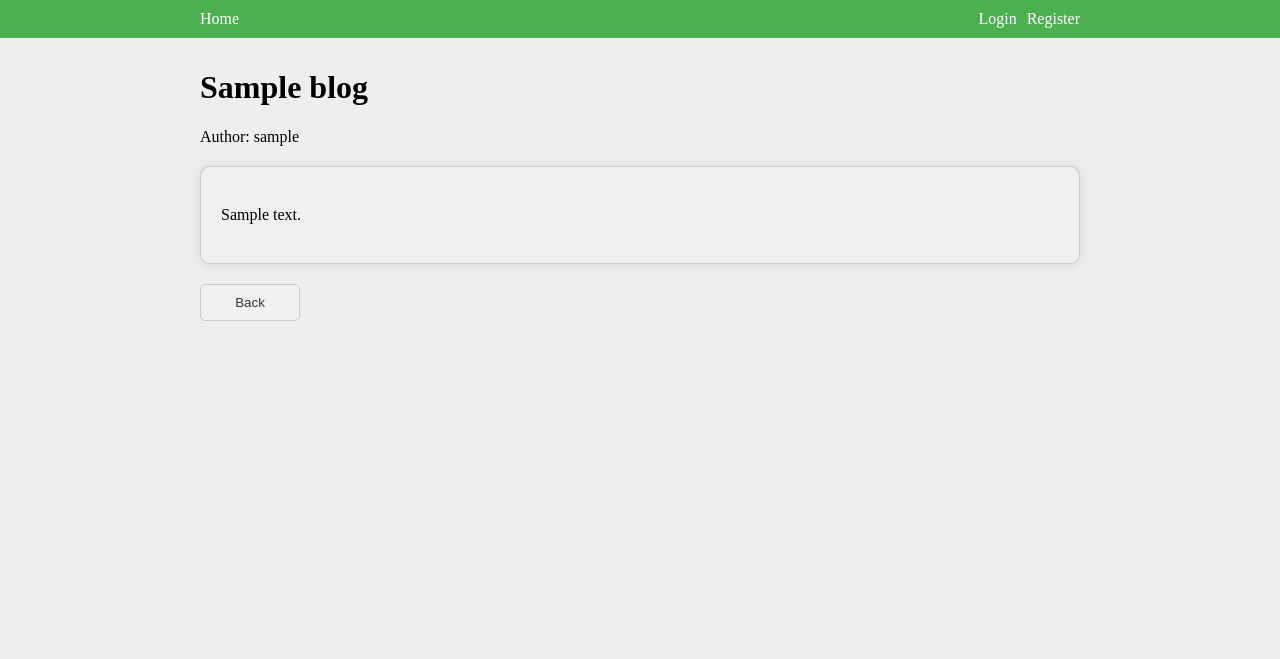
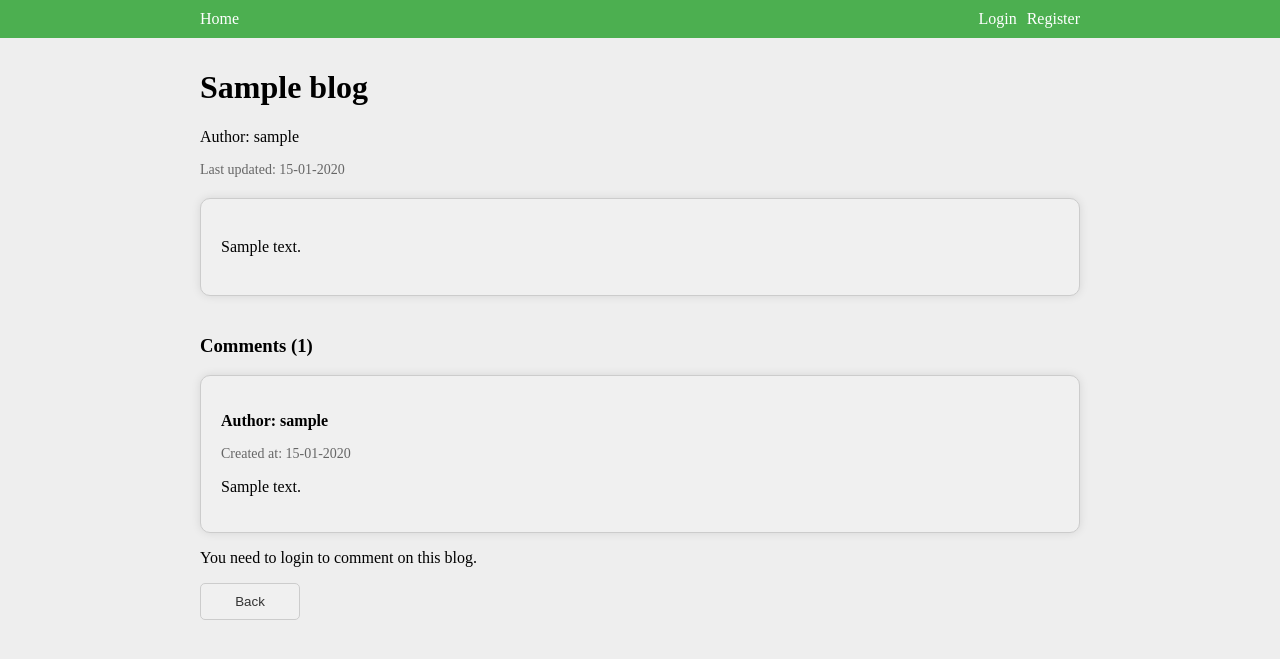
Before and after one commit to RutterFritzz/verdieping-software, a Django app: template blogapp/templates/blogapp/detail.html in a window 1280 px wide. Shown: the top 659 px of the page. Run offline with Django 5.2, Linux system fonts and the light colour scheme; the template is opened without the code that fills it: most values are stand-ins (such as "Sample title", 1, 10 or a date in 2020); data that the repository does not hold is empty.

Commit message:
added comments to blogs

```diff
--- a/blogapp/static/blogapp/style.css
+++ b/blogapp/static/blogapp/style.css
@@ -167,3 +167,25 @@ a {
 	font-size: 16px;
 	line-height: 1.5;
 }
+
+.comment {
+	margin: 10px 0;
+	padding: 20px;
+	border: 1px solid #ccc;
+	border-radius: 10px;
+	background-color: #f0f0f0;
+	box-shadow: 0 0 10px 0 rgba(0, 0, 0, 0.1);
+}
+
+.comment p:nth-child(1) {
+	font-weight: bold;
+}
+
+.timestamp {
+	font-size: 14px;
+	color: #666;
+}
+
+.default {
+	all: unset;
+}
--- a/blogapp/templates/blogapp/components/blog-card.html
+++ b/blogapp/templates/blogapp/components/blog-card.html
@@ -1,4 +1,5 @@
 <a class="blog-card" href="{% url 'blogapp:detail' blog.id %}">
     <h2>{{ blog.title }}</h2>
     <p>Author: {{ blog.author.username }}</p>
+    <p class="timestamp">Created at: {{ blog.created_at|date:"d-m-Y" }}</p>
 </a>
--- /dev/null
+++ b/blogapp/templates/blogapp/components/comment.html
@@ -0,0 +1,11 @@
+<div class="comment">
+    <p>Author: {{ comment.author.username }}</p>
+    <p class="timestamp">Created at: {{ comment.created_at|date:"d-m-Y" }}</p>
+    <p>{{ comment.content }}</p>
+    {% if user.is_authenticated and comment.author == user %}
+        <form method="post" class="default" action="{% url 'blogapp:delete_comment' comment.id %}">
+            {% csrf_token %}
+            <button type="submit" class="button-destructive">Delete</button>
+        </form>
+    {% endif %}
+</div>
--- a/blogapp/templates/blogapp/detail.html
+++ b/blogapp/templates/blogapp/detail.html
@@ -1,5 +1,6 @@
 {% extends "blogapp/base.html" %} {% block header %}{{ blog.title }}{% endblock %} {% block content %}
 <p>Author: {{ blog.author.username }}</p>
+<p class="timestamp">Last updated: {{ blog.updated_at|date:"d-m-Y" }}</p>
 <div class="blog-content">
     <p>{{ blog.content }}</p>
 </div>
@@ -12,8 +13,31 @@
             <button type="button" class="button-destructive">Delete</button>
         </a>
     {% endif %}
-    <a href="{% url 'blogapp:index' %}">
-        <button type="button" class="button-secondary">Back</button>
-    </a>
 </div>
+
+<div>
+    <h3>Comments ({{ blog.comment_set.count|default:0 }})</h3>
+    {% for comment in blog.comment_set.all reversed %}
+    {% include "blogapp/components/comment.html" with comment=comment %}
+    {% endfor %}
+    {% if user.is_authenticated and blog.author != user %}
+    <form method="post" action="{% url 'blogapp:add_comment' blog.id %}">
+        {% csrf_token %}
+        <div class="fieldWrapper">
+            <label for="content">Comment</label>
+            <textarea name="content" placeholder="Add a comment"></textarea>
+        </div>
+            <button type="submit" class="button">Add Comment</button>
+        </form>
+    {% endif %}
+    {% if blog.author == user %}
+        <p>You can't comment on your own blog.</p>
+    {% elif not user.is_authenticated %}
+        <p>You need to login to comment on this blog.</p>
+    {% endif %}
+</div>
+<a href="{% url 'blogapp:index' %}">
+    <button type="button" class="button-secondary">Back</button>
+</a>
+
 {% endblock %}
--- a/blogapp/urls.py
+++ b/blogapp/urls.py
@@ -13,4 +13,6 @@ urlpatterns = [
     path("edit/<int:pk>/", views.edit_blog, name="edit_blog"),
     path("delete/<int:pk>/", views.delete_blog, name="delete_blog"),
     path("profile/<int:pk>/", views.ProfileView.as_view(), name="profile"),
+    path("add_comment/<int:pk>/", views.add_comment, name="add_comment"),
+    path("delete_comment/<int:pk>/", views.delete_comment, name="delete_comment"),
 ]
```
Also changed, not shown: blogapp/models.py (+9 -0 lines), blogapp/views.py (+25 -2 lines), blogapp/migrations/0002_comment.py (added).
